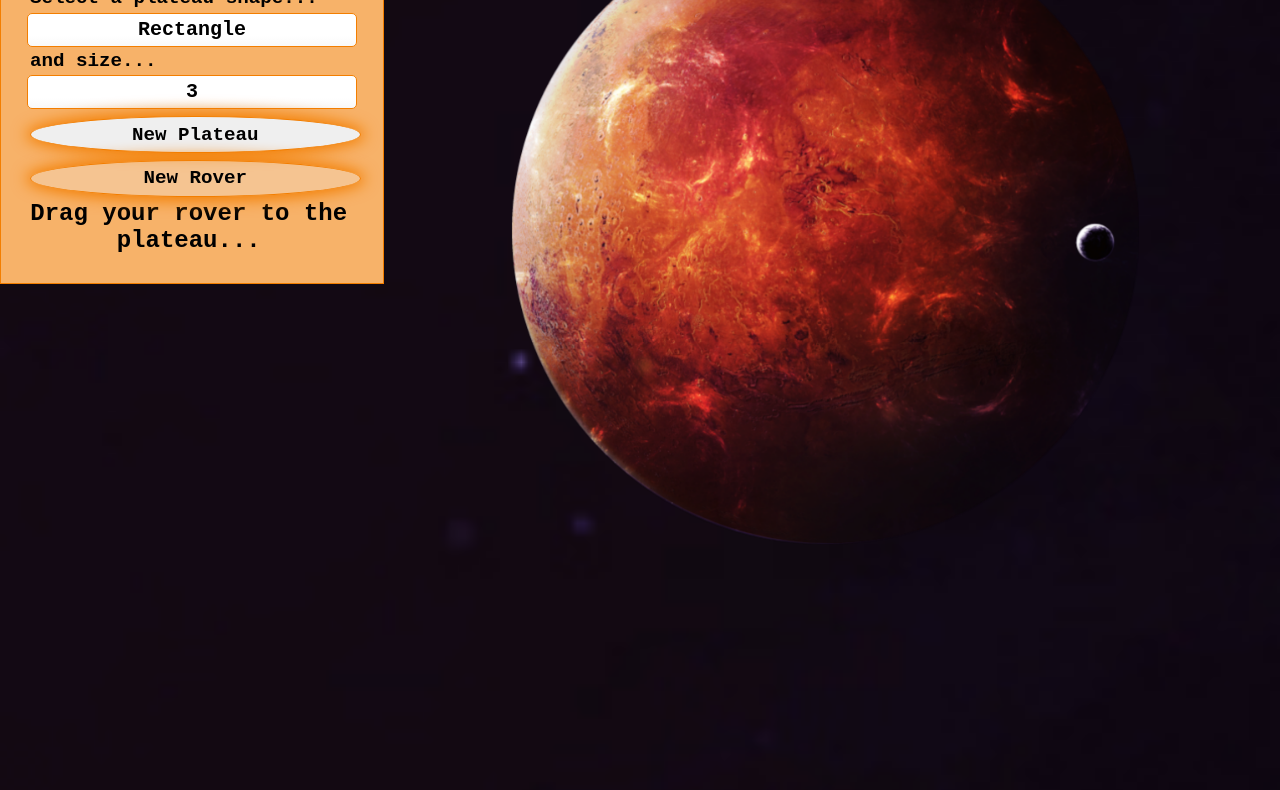
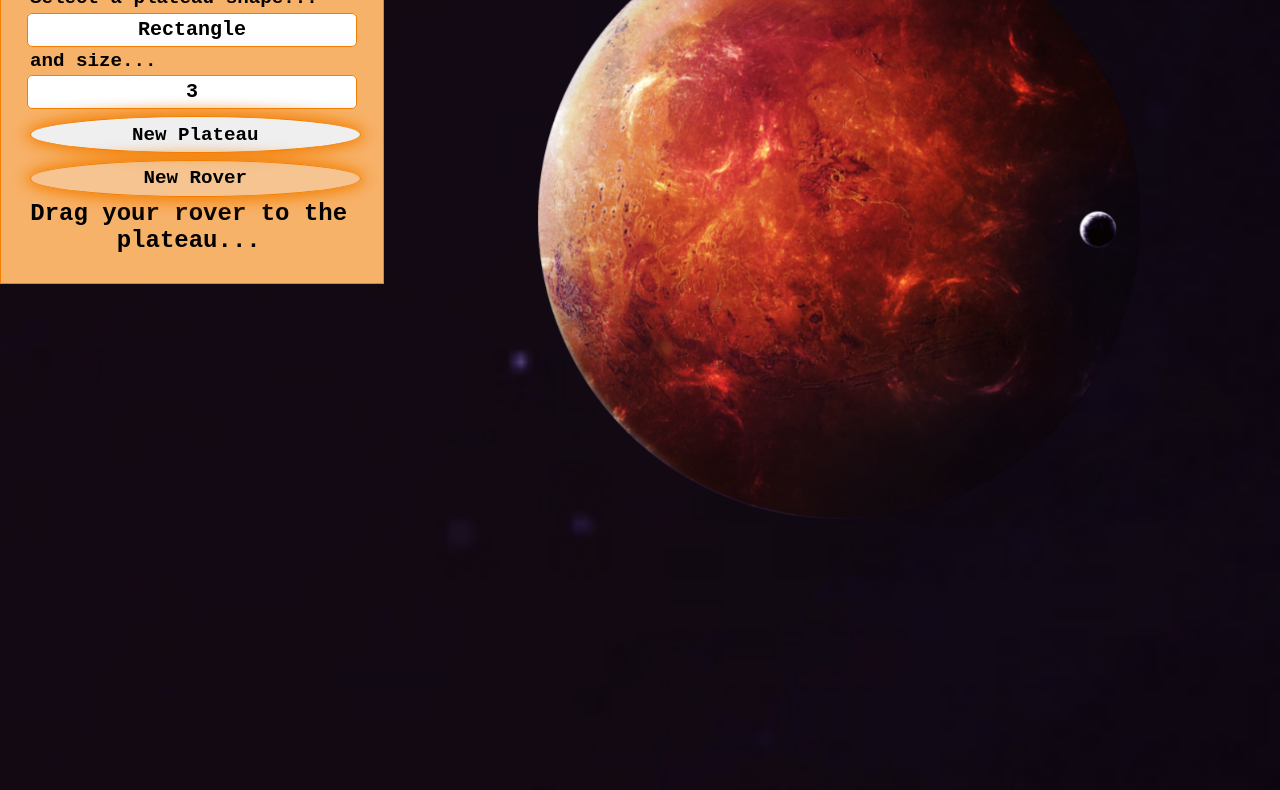
Before and after one commit to netcam22/mars-rover, a website built with webpack: page public/index.html in a window 1280 px wide. Shown: the part 96-886 px from the top of the page. Built offline with nearby package versions, Linux system fonts and the light colour scheme.

Commit message:
refactor: resize planet

```diff
--- a/public/static/css/style.css
+++ b/public/static/css/style.css
@@ -89,8 +89,8 @@ p {
   z-index: 10;
   position: sticky;
   top: 0;
-  left: 40%;
-  width: 50%;
+  left: 42%;
+  width: 48%;
   padding: 0;
   box-sizing: border-box;
   background-image: url("../../assets/mars-image.png");
```
